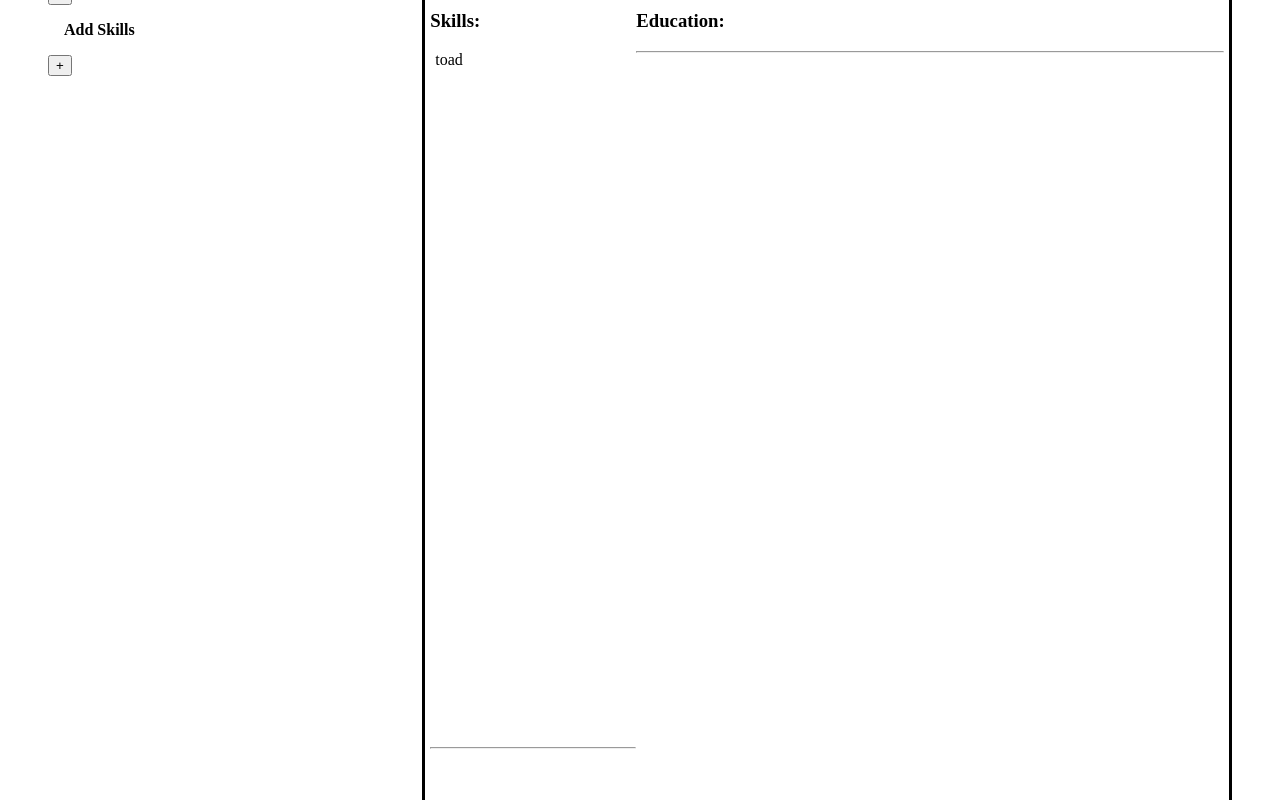
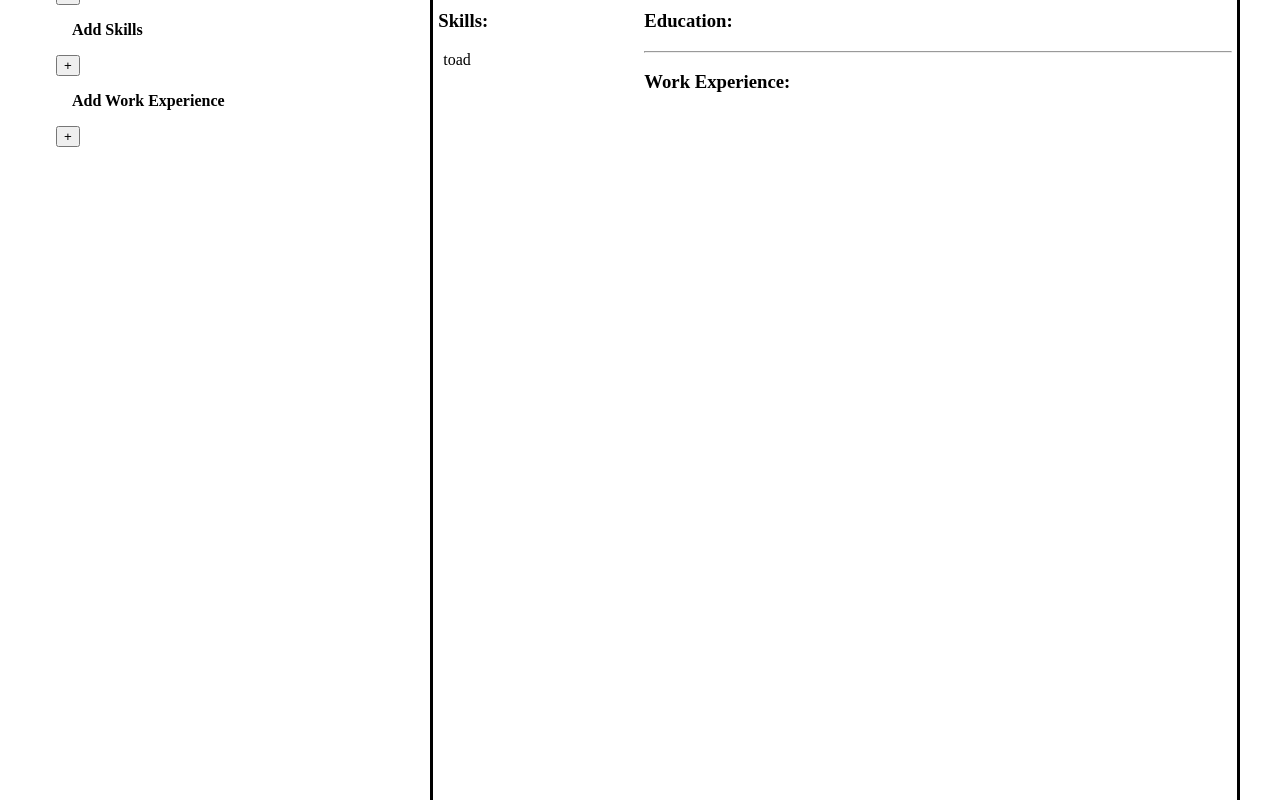
Before and after one commit to malcomcrab/react-cv-project, a React (Vite) app: page / in a window 1280 px wide. Shown: the part 220-1020 px from the top of the page. Built offline with nearby package versions, Linux system fonts and the light colour scheme.

Commit message:
Added form for work experience submissions

```diff
--- a/src/App.css
+++ b/src/App.css
@@ -1,4 +1,7 @@
 body{
+    display: flex;
+    justify-content: center;
+
     margin: 0px 1em 0px 1em;
 }
 
--- a/src/App.jsx
+++ b/src/App.jsx
@@ -10,15 +10,15 @@ import Button from "./components/Button";
 import EducationList from "./components/EducationEditList";
 import EducationEditor from "./components/EducationEditor";
 import SkillsForm from "./components/SkillsForm";
-
+import WorkExperienceForm from "./components/WorkExperienceForm";
 
 function App() {
   const [firstName, setFirstName] = useState("John");
   const [surname, setSurname] = useState("Bon");
   const [jobRole, setJobRole] = useState("Developer");
   const [educationData, setEducationData] = useState([]);
-  const [editData, setEditData] = useState('');
-  const [skillsArray, setSkillsArray] = useState([{skillTitle: 'toad'}])
+  const [editData, setEditData] = useState("");
+  const [skillsArray, setSkillsArray] = useState([{ skillTitle: "toad" }]);
 
   const handleToggle = (event) => {
     let toggle = document.getElementById(event.target.value);
@@ -46,17 +46,17 @@ function App() {
   };
   const handleEditData = (event) => {
     setEditData(() =>
-      educationData.filter((data) => data.id == event.target.value)
+      educationData.filter((data) => data.id == event.target.value),
     );
   };
 
   const skillFormSubmit = (event) => {
-    event.preventDefault()
-    const skillData = new FormData(event.target)
+    event.preventDefault();
+    const skillData = new FormData(event.target);
     let skillFormObject = Object.fromEntries(skillData.entries());
-    setSkillsArray([...skillsArray, skillFormObject])
-    console.log(skillsArray)
-  }
+    setSkillsArray([...skillsArray, skillFormObject]);
+    console.log(skillsArray);
+  };
 
   //Turns form inputs into an object and saves to state
   const formSubmit = (event) => {
@@ -69,8 +69,6 @@ function App() {
     //console.log(formObject)
     //console.log(educationData[0])
   };
-
-
 
   return (
     <>
@@ -107,6 +105,14 @@ function App() {
               value={"skills-form"}
               handleClick={handleToggle}
             />
+
+            <h2>Add Work Experience</h2>
+            {/*button to open Education form*/}
+            <Button
+              text={"+"}
+              value={"experience-form"}
+              handleClick={handleToggle}
+            />
           </div>
 
           <GeneralInfo
@@ -122,7 +128,9 @@ function App() {
           <EducationForm formSubmit={formSubmit} />
           <EducationEditor data={editData} />
 
-          <SkillsForm skillFormSubmit={skillFormSubmit}/>
+          <SkillsForm skillFormSubmit={skillFormSubmit} />
+
+          <WorkExperienceForm />
         </div>
 
         <div id={"right-column"}>
--- a/src/components/CvDisplay.jsx
+++ b/src/components/CvDisplay.jsx
@@ -32,9 +32,7 @@ function CvDisplay({
         <img src={prof} width="200px" alt="Headshot of Job Applicant" />
       </div>
 
-      <div>
-        <hr />
-      </div>
+
 
     <div id="skills-container" className="list-container">
       <h3>Skills: </h3>
@@ -64,6 +62,10 @@ function CvDisplay({
         })}
 
         <hr></hr>
+
+        <div id="experience-container">
+        <h3>Work Experience: </h3>
+        </div>
       </div>
     </div>
   );
--- a/src/components/EducationDisplayTemplate.jsx
+++ b/src/components/EducationDisplayTemplate.jsx
@@ -1,7 +1,4 @@
-
-
 function DisplayForm({ data }) {
-
   return (
     <div>
       <ul className="educationList">
--- a/src/components/EducationEditor.jsx
+++ b/src/components/EducationEditor.jsx
@@ -2,12 +2,11 @@ import Button from "./Button";
 import Input from "./Input";
 
 function EducationEditor({ data }) {
-  console.log(data)
+  console.log(data);
   if (data.length > 0) {
-    console.log(data)
+    console.log(data);
     return (
       <div>
-
         <Input
           id={"education-name-input"}
           name={"schoolName"}
@@ -47,7 +46,6 @@ function EducationEditor({ data }) {
           id={"education-notes-input"}
           name={"educationNotes"}
           text={data[0].educationNotes}
-
         />
         <Button text={"save"} />
       </div>
--- a/src/components/EducationForm.jsx
+++ b/src/components/EducationForm.jsx
@@ -18,11 +18,7 @@ function EducationForm({ formSubmit }) {
       >
         <fieldset>
           <label htmlFor={"schoolName"}>Place of Education: </label>
-          <Input
-            id={"schoolName"}
-            name={"schoolName"}
-            required={"required"}
-          />
+          <Input id={"schoolName"} name={"schoolName"} required={"required"} />
           <label htmlFor={"educationType"}>Type of Education: </label>
           <Input
             id={"educationType"}
--- a/src/components/GeneralInfo.jsx
+++ b/src/components/GeneralInfo.jsx
@@ -1,4 +1,3 @@
-
 import Input from "./Input";
 
 {
--- a/src/components/SkillsDisplayTemplate.jsx
+++ b/src/components/SkillsDisplayTemplate.jsx
@@ -1,15 +1,11 @@
+const skills = ["Hat", "Jumping", "Tan"];
 
-const skills = ['Hat', 'Jumping', 'Tan']
-
-function SkillsDisplayTemplate({ data }){
-
-
-    return(
-        <>
-           <p>{data}</p>
-        </>
-    )
+function SkillsDisplayTemplate({ data }) {
+  return (
+    <>
+      <p>{data}</p>
+    </>
+  );
 }
 
-
-export default SkillsDisplayTemplate
+export default SkillsDisplayTemplate;
--- /dev/null
+++ b/src/components/WorkExperienceForm.jsx
@@ -0,0 +1,41 @@
+import Input from "./Input";
+import Button from "./Button";
+
+
+function WorkExperienceForm(){
+
+    return(
+        <>
+            <form id="experience-form" className="hidden-form">
+                <fieldset>
+                    <label htmlFor="experienceName">Name: </label>
+                    <Input id="experienceName" name="experienceName" type="text" />
+                    <label htmlFor="experienceRole">Role: </label>
+                    <Input id="experienceRole" name="experienceRole" />
+                </fieldset>
+                <fieldset>
+                    <label htmlFor="experienceStart">Start Date: </label>
+                    <Input id="experienceStart" name="experienceStart" type="date" />
+                    <label htmlFor="experienceEnd">End Date: </label>
+                    <Input id="experienceEnd" name="experienceEnd" type="date" />
+                </fieldset>
+                <fieldset>
+                    <label htmlFor="responsibilities">Responsibilities/Skills Learned: </label>
+                    <textarea id="responsibilities" name="responsibilities" rows="4"></textarea>
+                </fieldset>
+                <fieldset>
+                    <label htmlFor="experienceNotes">Notes:</label>
+                    <textarea id="experienceNotes" name="experienceNotes"></textarea>
+                </fieldset>
+
+
+            </form>
+        </>
+
+    )
+
+
+}
+
+
+export default WorkExperienceForm;
```
Also changed, not shown: src/components/SkillsForm.jsx (+17 -11 lines), src/components/SubmissionItem.jsx (+1 -7 lines). Lines whose indentation alone changed are shown as unchanged.
